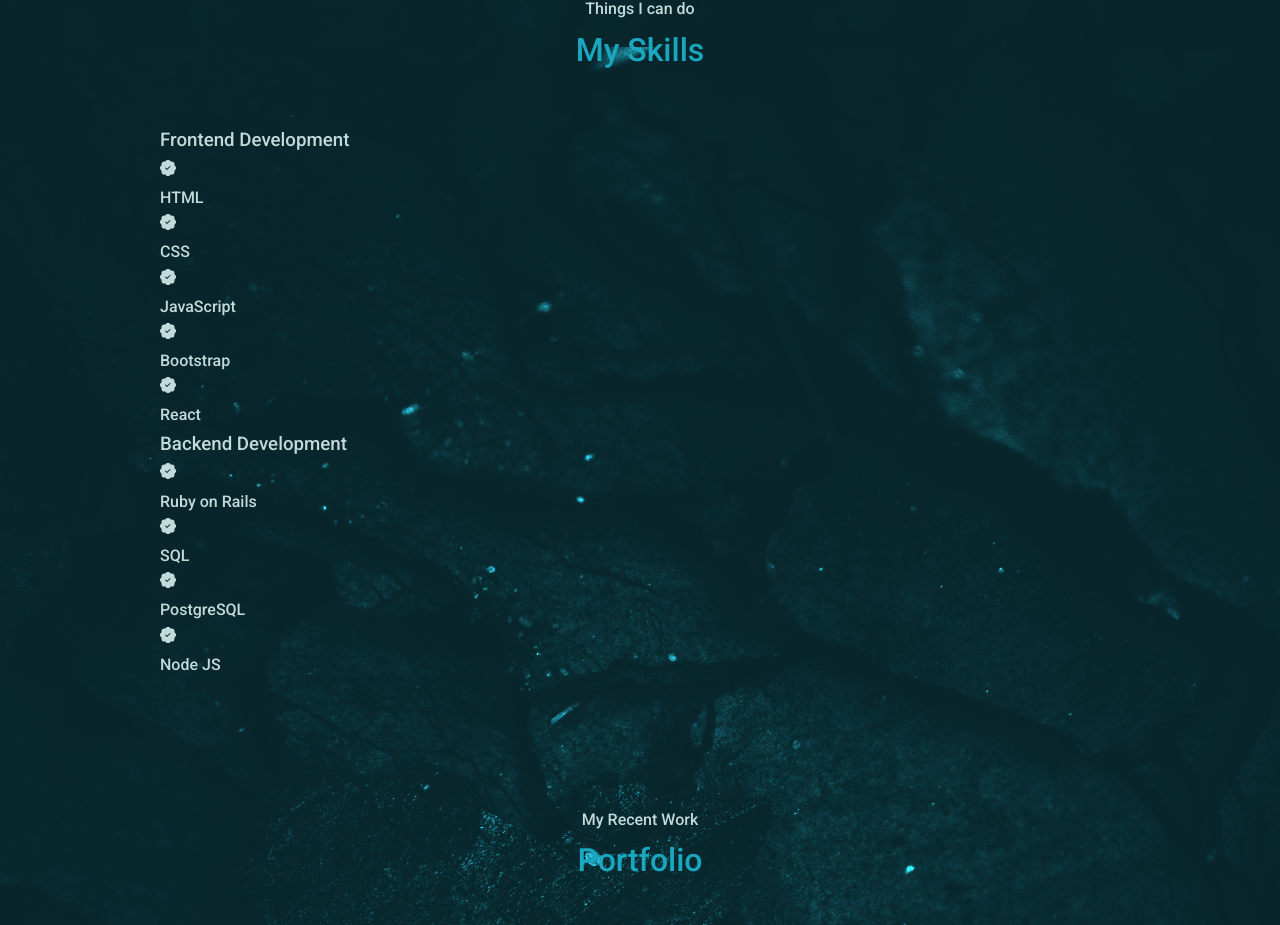
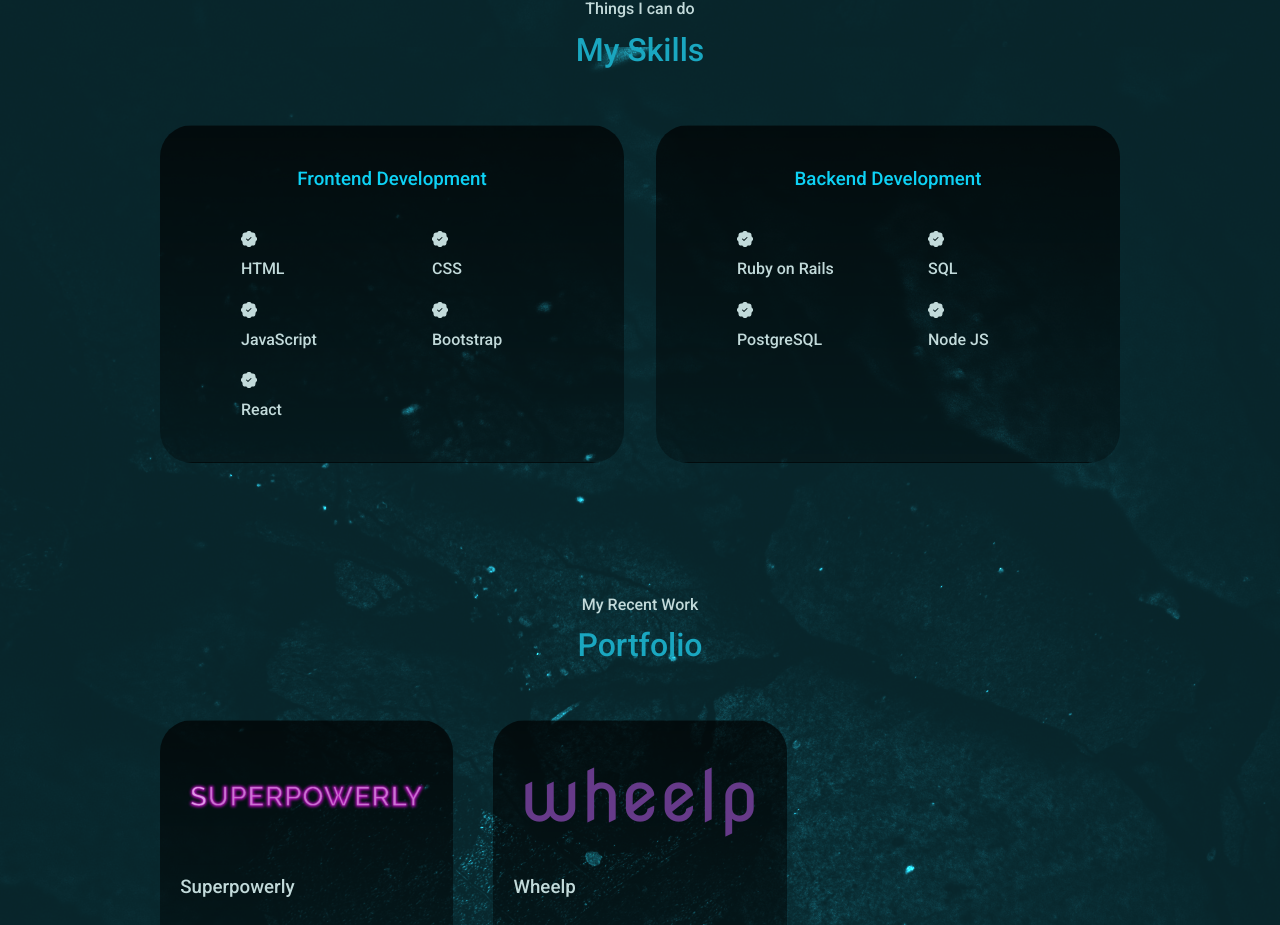
Before and after one commit to alexibee/portfolio, a React (Create React App) app: page / in a window 1280 px wide. Shown: the part 1875-2800 px from the top of the page. Built offline with nearby package versions, Linux system fonts and the light colour scheme.

Commit message:
connected

```diff
--- a/src/components/experience/Experience.jsx
+++ b/src/components/experience/Experience.jsx
@@ -1,4 +1,5 @@
 import React from 'react'
+import './experience.scss'
 import {BsPatchCheckFill} from 'react-icons/bs'
 
 const Experience = () => {
--- a/src/components/experience/experience.scss
+++ b/src/components/experience/experience.scss
@@ -7,7 +7,7 @@
 }
 
 .experience__container > div {
-  background: $color-bg-variant;
+  background: linear-gradient( rgba(0, 0, 0, 0.7), rgba(0, 0, 0, 0.3) );
   padding: 2.4rem 5rem;
   border-radius: 2rem;
   border: 1px solid transparent;
@@ -16,20 +16,21 @@
 
 .experience__container > div:hover {
   background: transparent;
-  border-color: $color-primary-variant;
+  border-color: $color-cta-variant;
   cursor: default;
 }
 
 .experience__container > div h3 {
   text-align: center;
   margin-bottom: 2rem;
-  color: $color-primary;
+  color: $color-cta;
 }
 
 .experience__content {
   display: grid;
   grid-template-columns: 1fr 1fr;
-  row-gap: 2rem;
+  row-gap: 1rem;
+  column-gap: 5rem;
 }
 
 .experience__details {
@@ -39,7 +40,7 @@
 
 .experience__details-icon {
   margin-top: 6px;
-  color: $color-primary;
+  color: $color-cta;
 }
 
 /* ================ MEDIA QUERIES (MEDIUM DEVICES) ================= */
```
